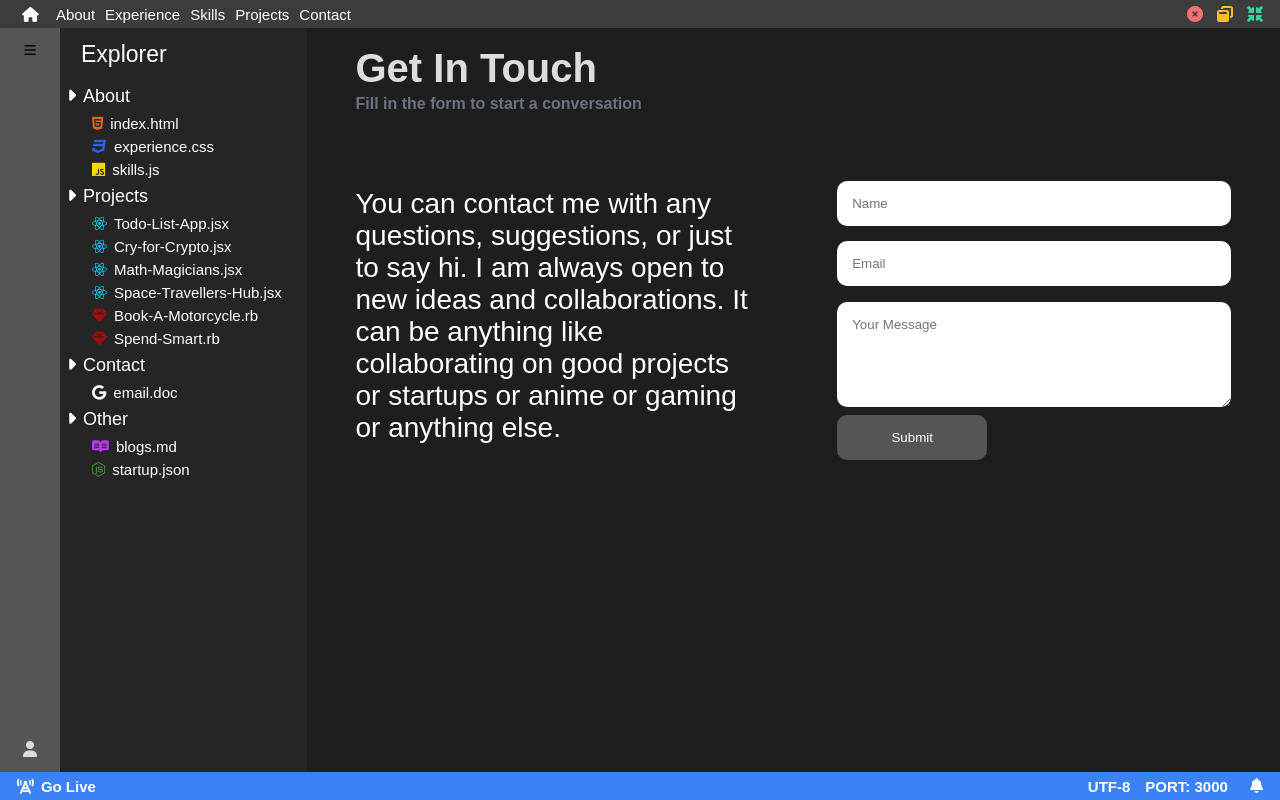
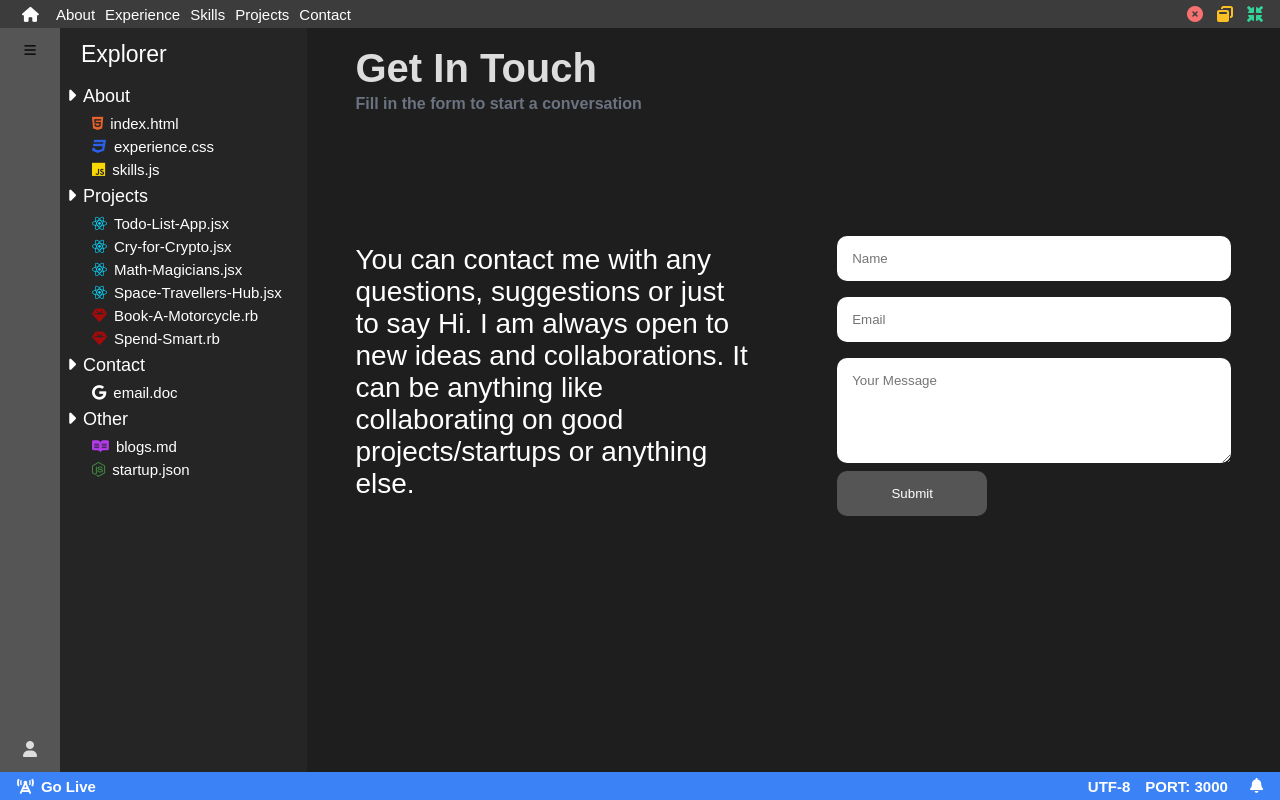
Before and after one commit to GhausAliKhan/vs-code-portfolio, a React (Create React App) app: page /contact in a window 1280 px wide. Built offline with nearby package versions, Linux system fonts and the light colour scheme.

Commit message:
Update contact Page and it's styles

```diff
--- a/src/pages/contact/Contact.jsx
+++ b/src/pages/contact/Contact.jsx
@@ -3,9 +3,6 @@ import { useForm, ValidationError } from '@formspree/react';
 
 function Contact() {
   const [state, handleSubmit] = useForm('xeqyzano');
-  if (state.succeeded) {
-    return <p>Thanks for joining!</p>;
-  }
   return (
     <div className="page">
       <div className="heading">
@@ -15,10 +12,9 @@ function Contact() {
       <div className="contact">
         <div className="contactDescription">
           <p>
-            You can contact me with any questions, suggestions, or just to say
-            hi. I am always open to new ideas and collaborations. It can be
-            anything like collaborating on good projects or startups or anime or
-            gaming or anything else.
+            You can contact me with any questions, suggestions or just to say
+            Hi. I am always open to new ideas and collaborations. It can be
+            anything like collaborating on good projects/startups or anything else.
           </p>
         </div>
         <div className="contactForm">
--- a/src/pages/contact/contact.css
+++ b/src/pages/contact/contact.css
@@ -1,9 +1,7 @@
 .contact {
   display: flex;
   width: 100%;
-  align-items: center;
-  justify-content: center;
-  height: 50%;
+  height: 65%;
 }
 
 .contactDescription {
```
